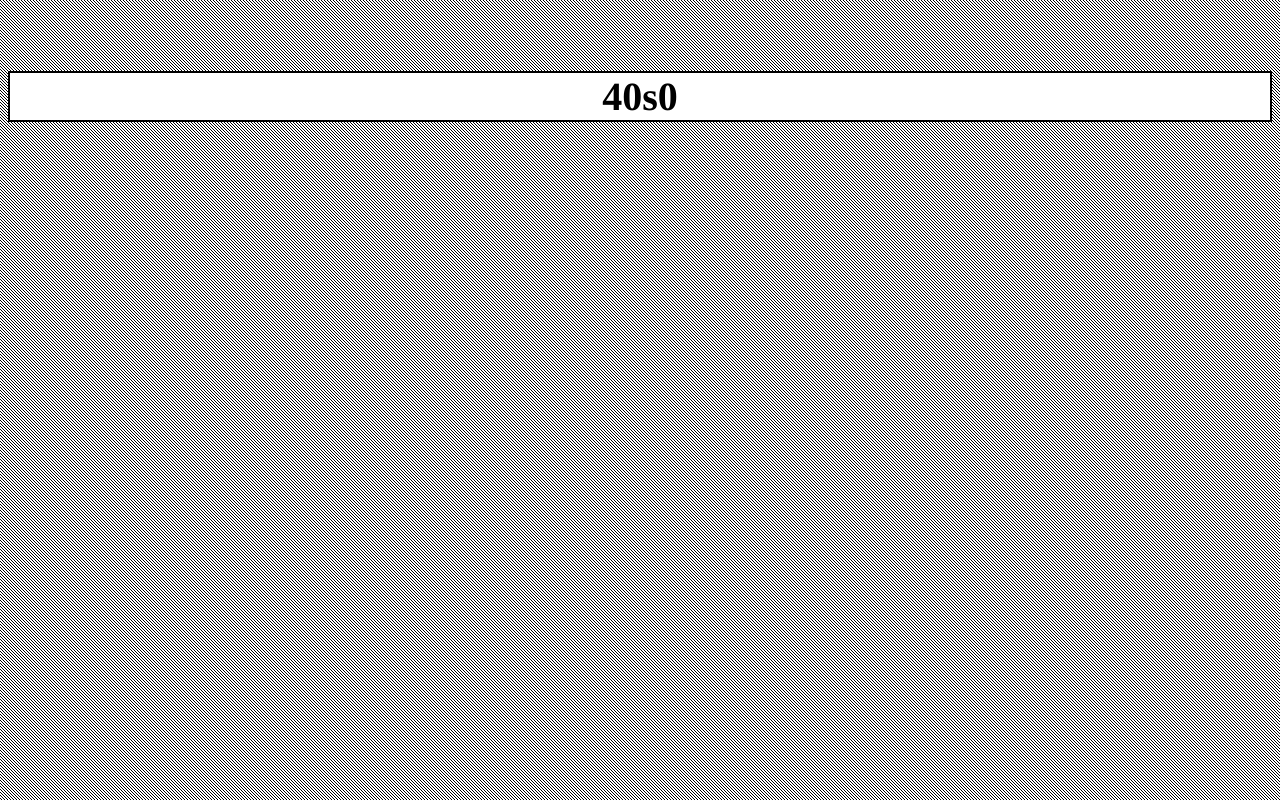
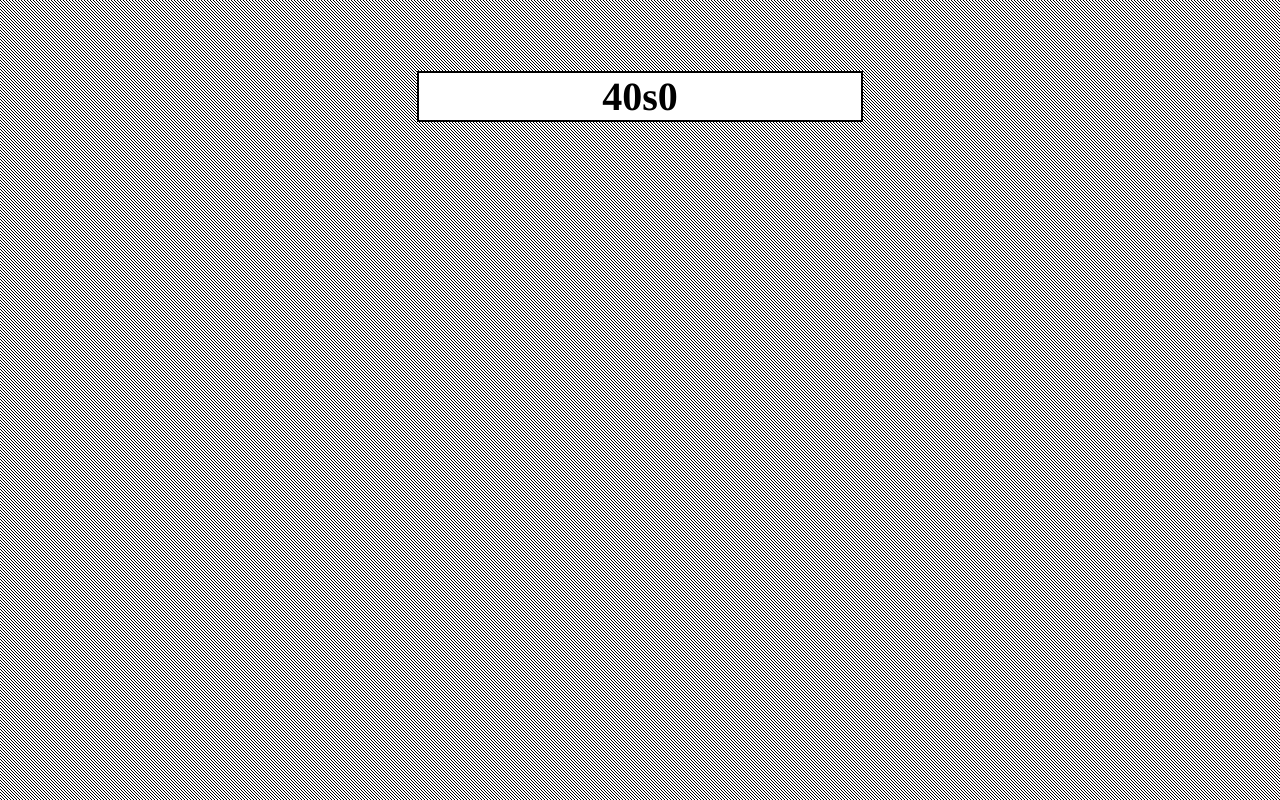
Before and after one commit to chanceshelby/04s0, a plain HTML site: page index.html in a window 1280 px wide. Drawn offline with Linux system fonts and the light colour scheme.

Commit message:
Update index.html

```diff
--- a/index.html
+++ b/index.html
@@ -5,7 +5,7 @@
     font-family: times;
     font-size: 40px;
     border: 2px solid black;
-
+    width: 35%
 </style>
 
 <html>
```
